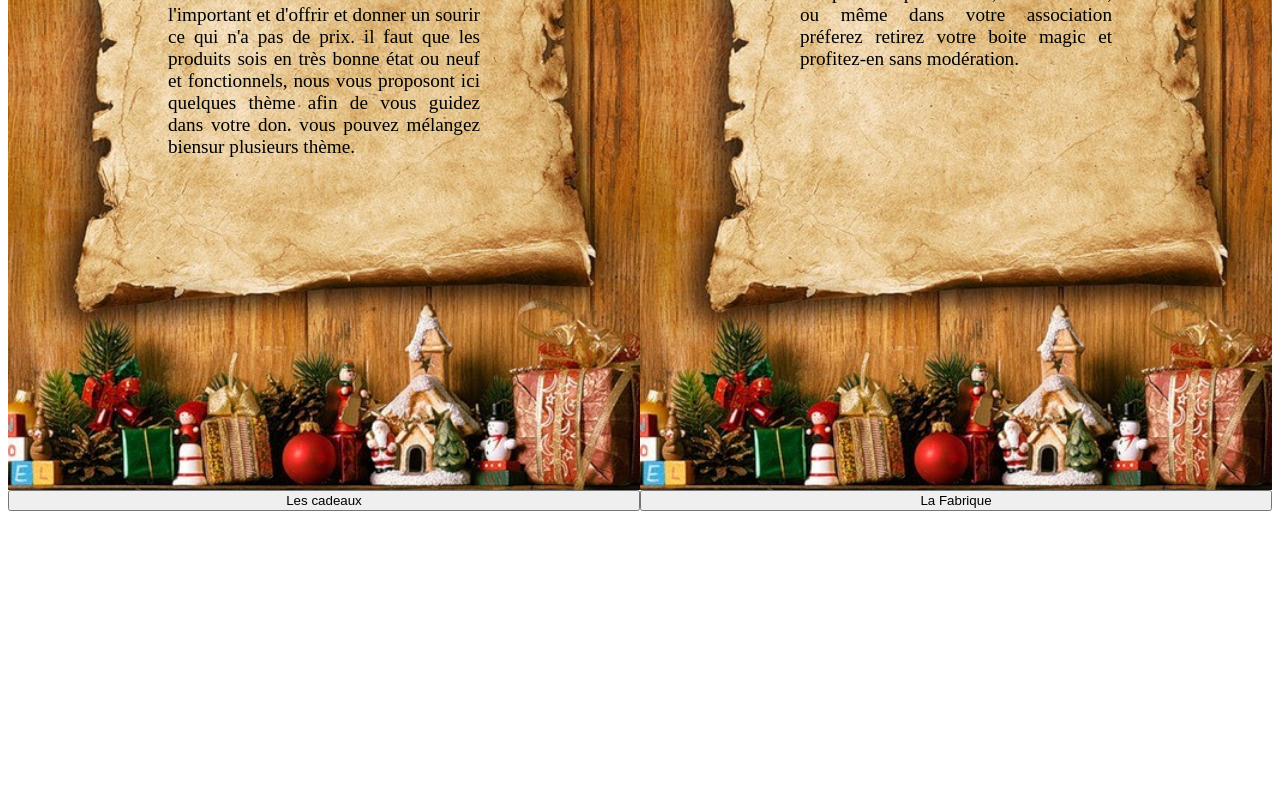
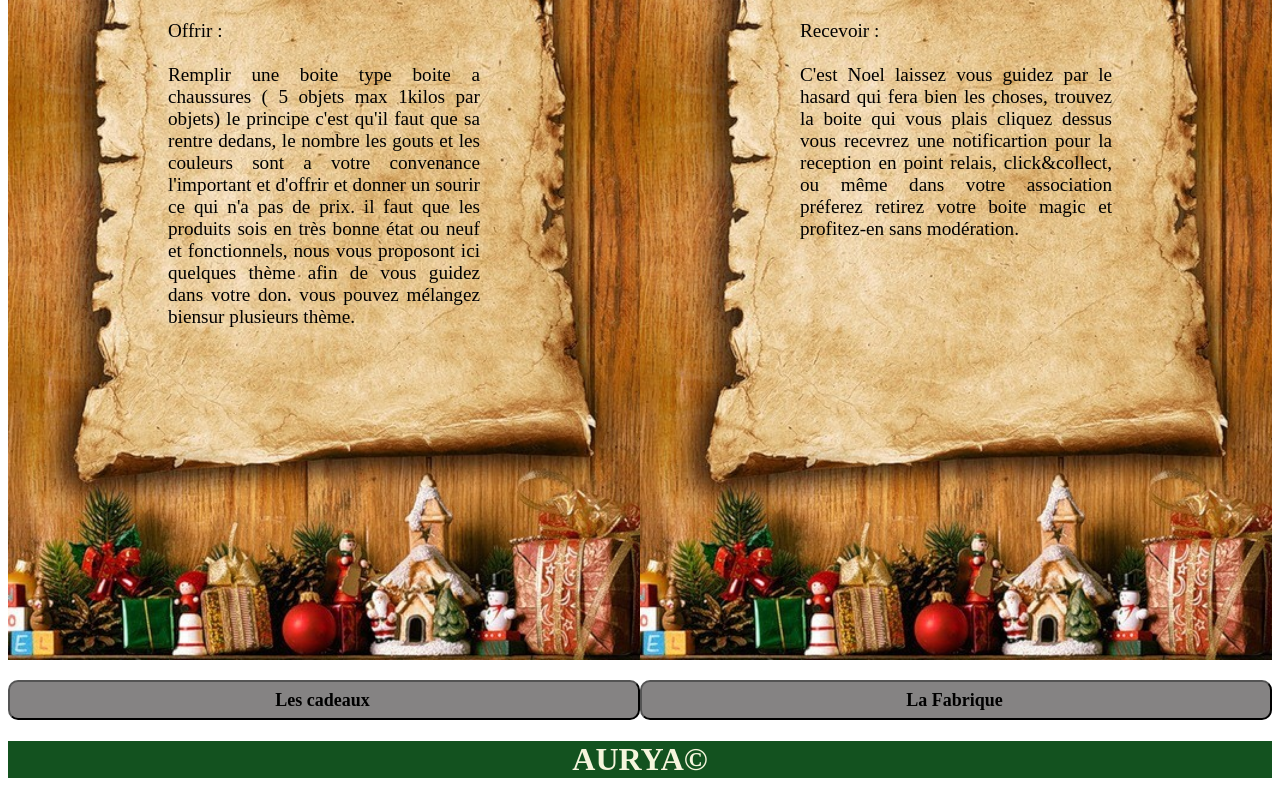
Before and after one commit to alexweb-dev/Hackaton-AuryaBox, a React (Vite) app in the folder AuryaBox/: page / in a window 1280 px wide. Shown: the part 478-1278 px from the top of the page. Before the commit the page ends 997 px from the top, so only its background shows below. Built offline with nearby package versions, Linux system fonts and the light colour scheme.

Commit message:
Modificate buttonHome

```diff
--- a/AuryaBox/src/Pages/Home.jsx
+++ b/AuryaBox/src/Pages/Home.jsx
@@ -1,9 +1,13 @@
 import { useNavigate } from "react-router-dom";
+import NavBar from "../Components/NavBar.jsx";
+import Footer from "../Components/Footer.jsx";
 import "./home.css";
 
 function Home() {
   const navigate = useNavigate();
   return (
+    <>
+      <NavBar />
       <section className="styleHome">
         <div className="itemColonne">
           <div className="inputListeNoel1 inputListNoel">
@@ -11,11 +15,12 @@ function Home() {
               Offrir : <br></br>
               <br></br>Remplir une boite type boite a chaussures ( 5 objets max
               1kilos par objets) le principe c'est qu'il faut que sa rentre
-            dedans, le nombre les gouts et les couleurs sont a votre convenance
-            l'important et d'offrir et donner un sourir ce qui n'a pas de prix.
-            il faut que les produits sois en très bonne état ou neuf et
-            fonctionnels, nous vous proposont ici quelques thème afin de vous
-            guidez dans votre don. vous pouvez mélangez biensur plusieurs thème.
+              dedans, le nombre les gouts et les couleurs sont a votre
+              convenance l'important et d'offrir et donner un sourir ce qui n'a
+              pas de prix. il faut que les produits sois en très bonne état ou
+              neuf et fonctionnels, nous vous proposont ici quelques thème afin
+              de vous guidez dans votre don. vous pouvez mélangez biensur
+              plusieurs thème.
             </p>
           </div>
           <button
@@ -30,11 +35,11 @@ function Home() {
           <div className="inputListeNoel2 inputListNoel">
             <p className="Textecss">
               Recevoir : <br></br>
-            <br></br> C'est Noel laissez vous guidez par le hasard qui fera bien
-            les choses, trouvez la boite qui vous plais cliquez dessus vous
-            recevrez une notificartion pour la reception en point relais,
-            click&collect, ou même dans votre association préferez retirez votre
-            boite magic et profitez-en sans modération.
+              <br></br> C'est Noel laissez vous guidez par le hasard qui fera
+              bien les choses, trouvez la boite qui vous plais cliquez dessus
+              vous recevrez une notificartion pour la reception en point relais,
+              click&collect, ou même dans votre association préferez retirez
+              votre boite magic et profitez-en sans modération.
             </p>
           </div>
           <button
@@ -46,6 +51,8 @@ function Home() {
           </button>
         </div>
       </section>
+      <Footer />
+    </>
   );
 }
 
--- a/AuryaBox/src/Pages/home.css
+++ b/AuryaBox/src/Pages/home.css
@@ -27,7 +27,19 @@
   padding-left: 10rem;
   padding-right: 10rem;
 }
-.buttonHome {
+.bouttonHome {
+  background-color: rgb(133, 131, 131);
+  border-radius: 10px 10px;
+  height: 40px;
+  padding-top: 2px;
+  font-family: "Encode Sans Expanded";
+  font-size: large;
+  font-weight: bold;
+  padding-right: 25px;
+  padding-left: 22px;
+  border-width: 2, 5px;
+  border-color: black;
+  margin-top: 20px;
 }
 
 .itemColonne {
```
Lines whose indentation alone changed are shown as unchanged.
